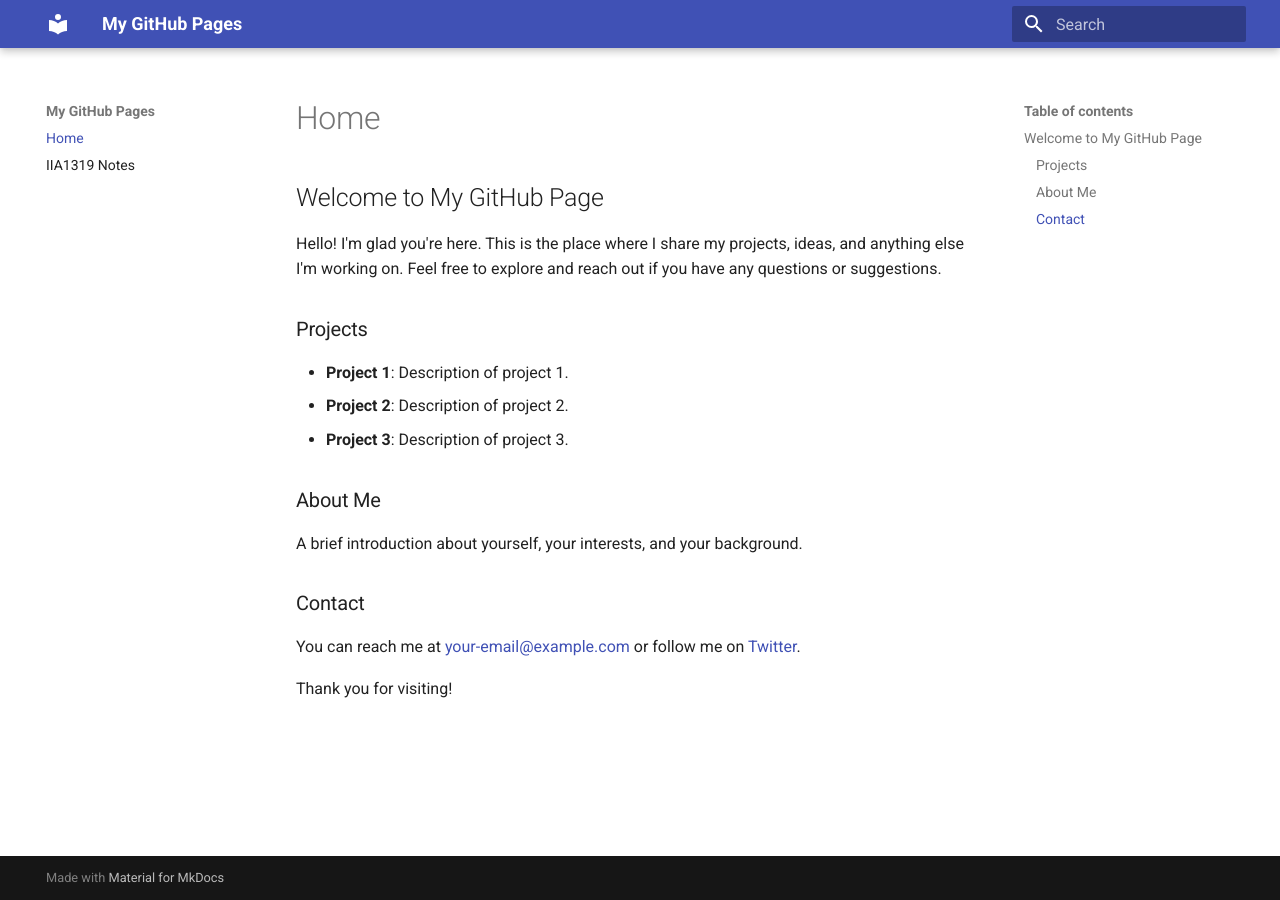
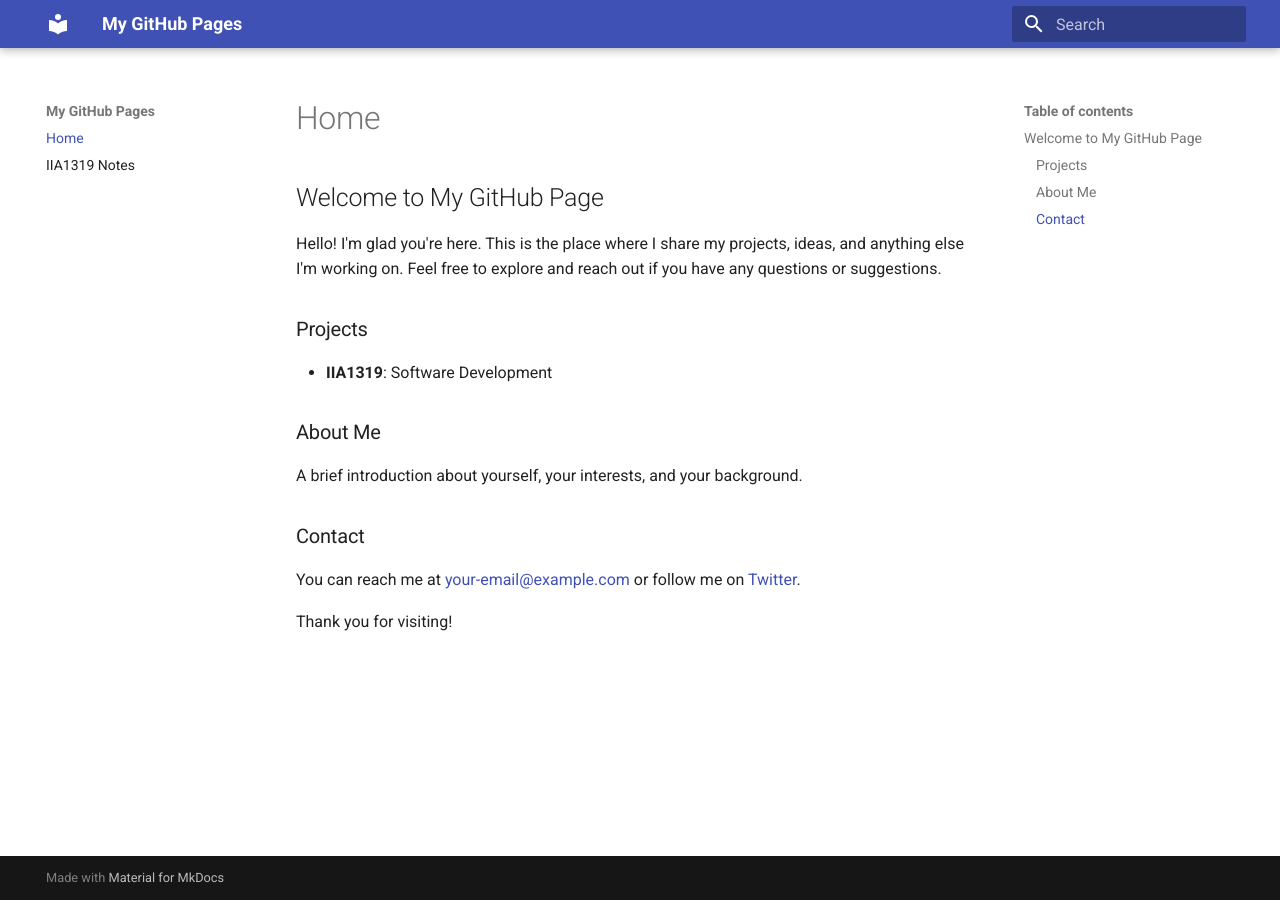
Before and after one commit to rosseboe/rosseboe.github.io, an MkDocs documentation site: the page built from docs/index.md, in a window 1280 px wide. Built offline with MkDocs 1.6.1 and Material for MkDocs 9.7.7, drawn with Linux system fonts in a browser that asks for light colours.

Commit message:
Update index.md

```diff
--- a/docs/index.md
+++ b/docs/index.md
@@ -3,9 +3,7 @@
 Hello! I'm glad you're here. This is the place where I share my projects, ideas, and anything else I'm working on. Feel free to explore and reach out if you have any questions or suggestions.
 
 ### Projects
-- **Project 1**: Description of project 1.
-- **Project 2**: Description of project 2.
-- **Project 3**: Description of project 3.
+- **IIA1319**: Software Development
 
 ### About Me
 A brief introduction about yourself, your interests, and your background.
```
